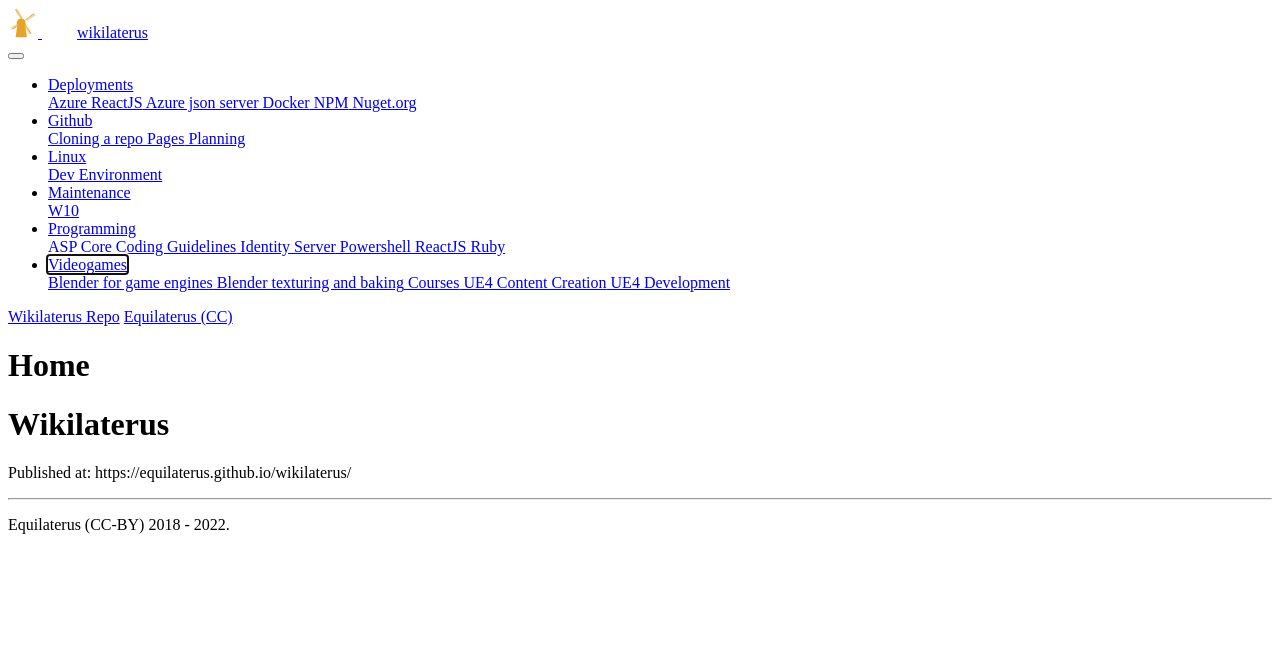
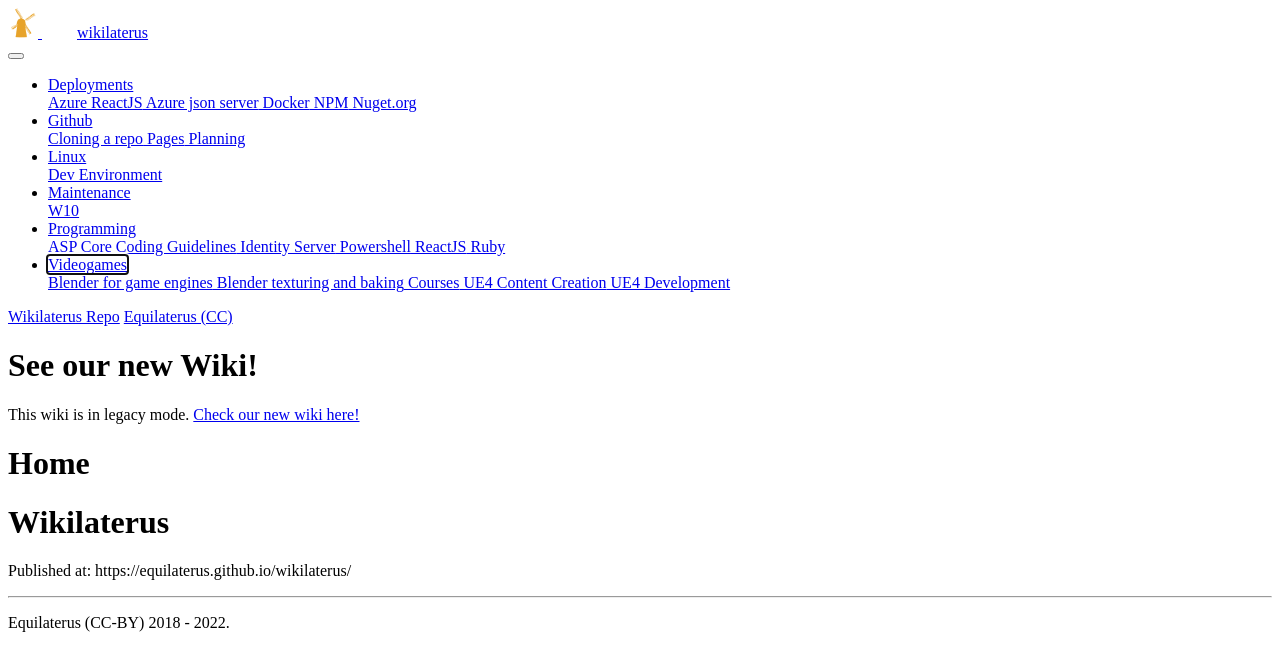
Before and after one commit to equilaterus/wikilaterus, a Jekyll site: the page built from wiki/Home.md, in a window 1280 px wide. Shown: the top 671 px of the page. Built offline with Jekyll 4.4.1, drawn with Linux system fonts in a browser that asks for light colours; nearby versions of some CDN libraries; a style sheet for code colours, icons or effects is not loaded.

Commit message:
Added new wiki message

```diff
--- a/_layouts/page.html
+++ b/_layouts/page.html
@@ -2,7 +2,12 @@
 layout: default
 ---
 
+
 <div class="container bg-white shadow p-4">
+  <div class="alert alert-warning">
+    <h1>See our new Wiki!</h1>
+    <p>This wiki is in legacy mode. <a href="https://equilaterus.com/wiki">Check our new wiki here!</a></p>
+  </div>
 
   <h1 class="post-title">{{ page.title | escape }}</h1>
   <div class="row">
```
